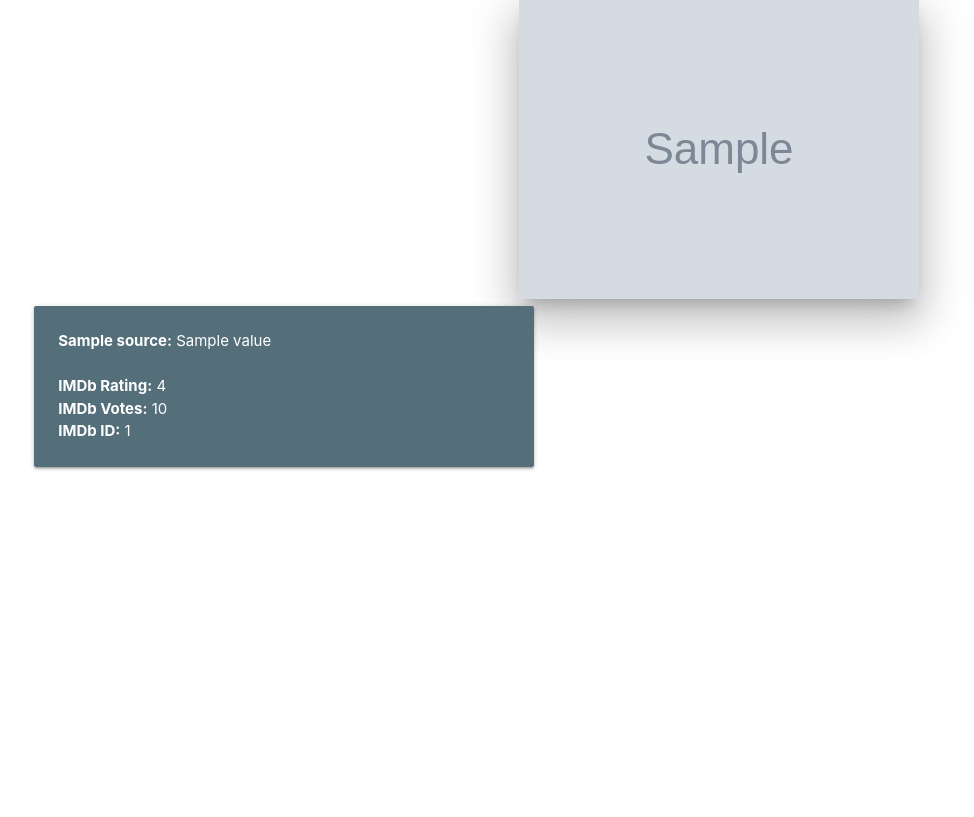
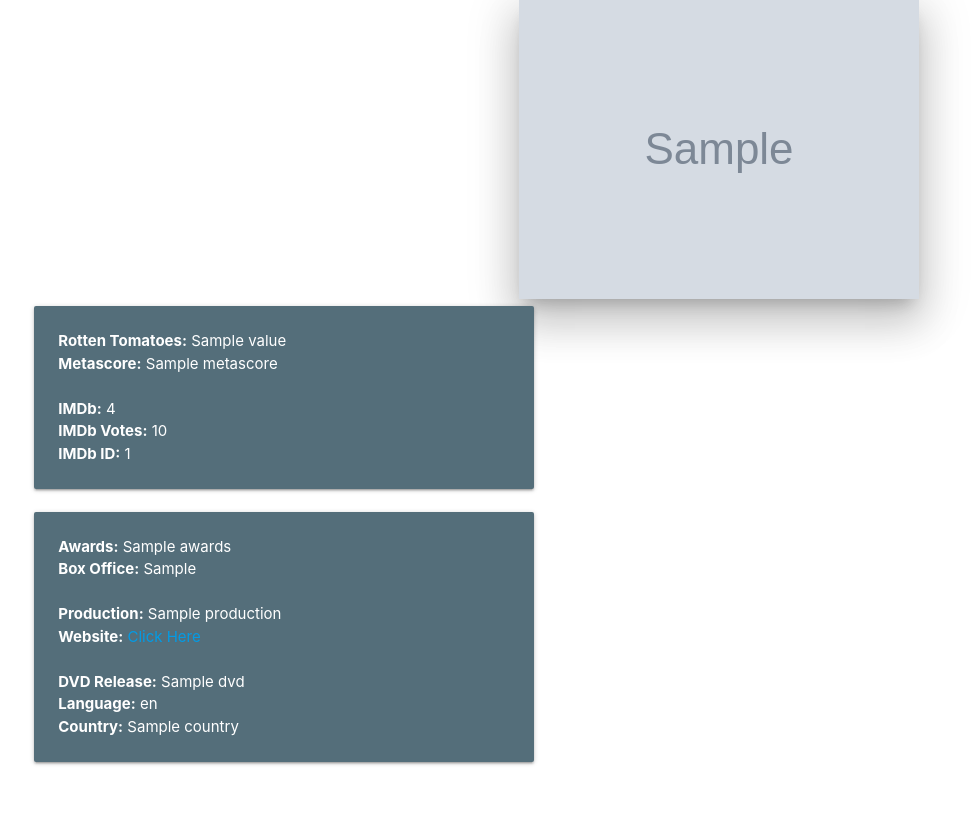
Before and after one commit to samhallam03/movie-search, a Flask app: template templates/index.html in a window 1280 px wide. Shown: the part 280-1097 px from the top of the page, without its empty margins (169-1143 px from the left). Before the commit the page ends 750 px from the top, so only its background shows below. Run offline with Flask 2, Linux system fonts and the light colour scheme; the template is opened without the code that fills it: most values are stand-ins (such as "Sample title", 1, 10 or a date in 2020); grey boxes marked "Sample" are stand-in pictures; parts of the project's set-up code (start-up, migrations or seed data) failed here and were passed over.

Commit message:
Finished adding all information, may make tweeks in the future

```diff
--- a/templates/index.html
+++ b/templates/index.html
@@ -27,8 +27,10 @@
                   <div class="card blue-grey darken-1">
                     <div class="card-content white-text">
                       <span class="card-title"><b>{{ movie['Title'] }} ({{ movie['Year'] }})</b></span>
-                      <p>{{ movie['Plot'] }}<br><br><b>Director:</b> {{ movie['Director'] }}<br>
-                      <b>Writers:</b> {{ movie['Writer'] }}<br><b>Actors:</b> {{ movie['Actors'] }}</p>
+                      <p>{{ movie['Plot'] }}
+                      <br><br><b>Director:</b> {{ movie['Director'] }}
+                      <br><b>Writers:</b> {{ movie['Writer'] }}
+                      <br><b>Actors:</b> {{ movie['Actors'] }}</p>
                       <div class="card-action">
                         <p>{{ movie['Rated'] }}&emsp;|&emsp;{{ movie['Runtime'] }}
                             &emsp;|&emsp;{{ movie['Genre'] }}&emsp;|&emsp;{{ movie['Released'] }}</p>
@@ -43,18 +45,31 @@
                   <div class="col s7">
                     <div class="card blue-grey darken-1">
                       <div class="card-content white-text">
-                        {% for rating in movie['Ratings'] %}
-                          {% if rating['Source'] == 'Metacritic' %}
-                            <p><b>Metascore: </b>{{ movie['Metascore'] }}</p>
-                          {% else %}
-                            <p><b>{{ rating['Source'] }}:</b> {{ rating['Value'] }}</p>
-                          {% endif %}
-                        {% endfor %}
-                        <p><br><b>IMDb Rating:</b> {{ movie['imdbRating'] }}<br><b>IMDb Votes:</b> {{ movie['imdbVotes'] }}
+                        <p><b>Rotten Tomatoes:</b> {{ movie['Ratings'][1]['Value'] }}
+                        <br><b>Metascore:</b> {{ movie['Metascore'] }}
+                        <br><br><b>IMDb:</b> {{ movie['imdbRating'] }}
+                        <br><b>IMDb Votes:</b> {{ movie['imdbVotes'] }}
                         <br><b>IMDb ID:</b> {{ movie['imdbID'] }}</p>
                       </div>
                     </div>
                   </div>
+
+                  <div class="row">
+                    <div class="col s7">
+                      <div class="card blue-grey darken-1">
+                        <div class="card-content white-text">
+                          <p><b>Awards:</b> {{ movie['Awards'] }}
+                          <br><b>Box Office:</b> {{ movie['BoxOffice'] }}
+                          <br><br><b>Production:</b> {{ movie['Production'] }}
+                          <br><b>Website:</b> <a href="{{ movie['Website'] }}">Click Here</a>
+                          <br><br><b>DVD Release:</b> {{ movie['DVD'] }}
+                          <br><b>Language:</b> {{ movie['Language'] }}
+                          <br><b>Country:</b> {{ movie['Country'] }}</p>
+                        </div>
+                      </div>
+                    </div>
+                  </div>
+
                 </div>
 
             </div>
```
Also changed, not shown: README.md.
